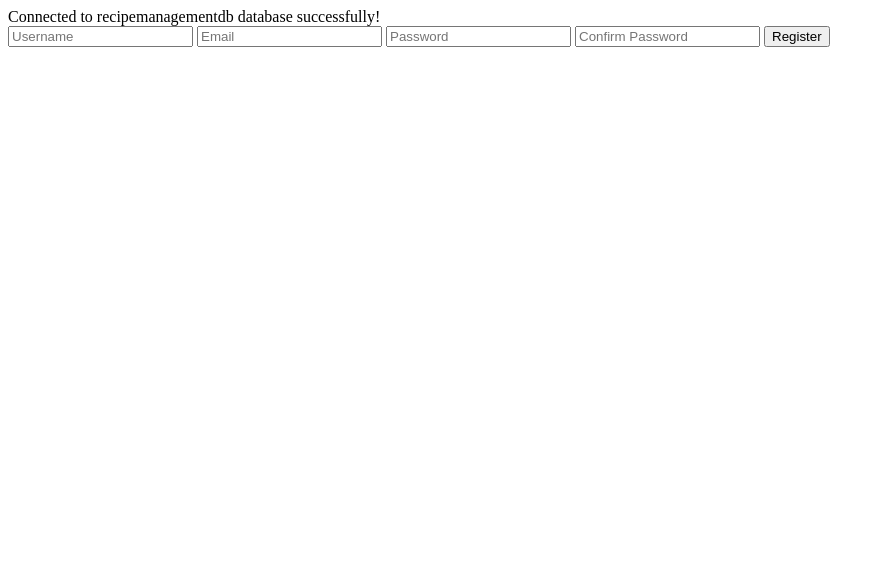
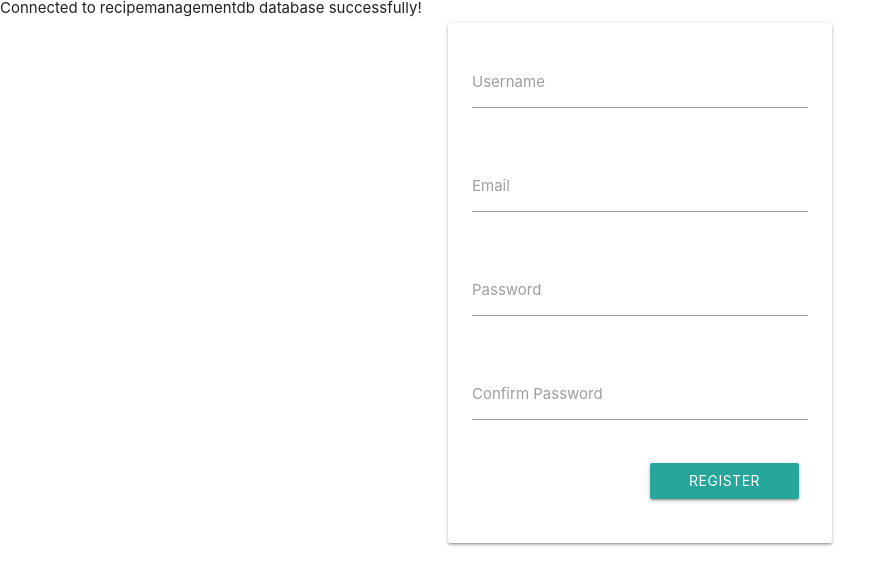
Before and after one commit to gaoyunjiemao/CSIS3280Project, a PHP site: page /register.php in a window 1280 px wide. Shown: the top 585 px of the page, without its empty margins (0-896 px from the left). Run offline with PHP 8.4, Linux system fonts and the light colour scheme.

Commit message:
Added design Changes to register.php, Connect login.php and register.php

```diff
--- a/register.php
+++ b/register.php
@@ -6,14 +6,45 @@
   <head>
     <meta charset="utf-8">
     <title>Create your Recipe Manager Account</title>
+		<link rel="stylesheet" href="css/reset.css">
+		<link rel="stylesheet" href="css/materialize.css">
+		<link rel="stylesheet" href="css/login.css">
+		<link rel="stylesheet" href="https://fonts.googleapis.com/icon?family=Material+Icons">
+		<link rel="stylesheet" href="https://fonts.googleapis.com/css?family=Roboto" >
   </head>
   <body>
-    <form class="" action="" method="post">
-      <input type="text" name="usernameText" placeholder="Username">
-      <input type="email" name="emailText" placeholder="Email">
-      <input type="password" name="password" placeholder="Password">
-      <input type="password" name="password2" placeholder="Confirm Password" >
-      <button type="submit" name="submit">Register</button>
+		<div class="container">
+			<div class="card">
+				<form class="col s12" action="" method="post">
+					<div class="card-content">
+						<div class="row ">
+							<div class="input-field col s12 ">
+								<input id="usernameText" type="text" name="usernameText" class="validate" required>
+								<label for="usernameText">Username</label>
+							</div>
+						</div>
+						<div class="row">
+							<div class="input-field col s12 ">
+								<input id="emailText" type="email" name="emailText" class="validate" required>
+								<label for="password">Email</label>
+							</div>
+						</div>
+						<div class="row">
+							<div class="input-field col s12 ">
+								<input id="password" type="password" name="password" class="validate" required>
+								<label for="password">Password</label>
+							</div>
+						</div>
+						<div class="row">
+							<div class="input-field col s12 ">
+								<input id="password2" type="password" name="password2" class="validate" required>
+								<label for="password2">Confirm Password</label>
+							</div>
+						</div>
+						<div class="row">
+							<button class="waves-effect waves-light btn col s5 right" type="submit" name="submit">Register</button>
+						</div>
+					</div>
       <?php
 		if(isset($_POST['submit'])){
 			global $dbConn;
@@ -36,24 +67,14 @@
 					}
 				}
 				else{
-					print "Please confirm your password";
+					print "<div class='error card-content'>Please confirm your password</div>";
 				}
 			}
 			else{
-				print "Please enter your name, email address and password, thanks!";
+				print "<div class='error card-content'>Please enter your name, email address and password, thanks!</div>";
 			}
 	  	}
-
-
-
-
-
-
-
-
-
-
-           /*
+     /*
         DROP TABLE IF EXISTS AUTHOR;
 		CREATE TABLE IF NOT EXISTS AUTHOR(
    		AuthorID   INTEGER  NOT NULL PRIMARY KEY AUTO_INCREMENT
@@ -67,11 +88,8 @@
 	INSERT INTO AUTHOR(AuthorID,AuthorName,AuthorEmail,AuthorPassword) VALUES (203,'Andrea Cushman','andrea@gmail.com','andrea1234');
 	INSERT INTO AUTHOR(AuthorID,AuthorName,AuthorEmail,AuthorPassword) VALUES (204,'VBRAUER671','vbrauer671@gmail.com','vbrauer671');
 	INSERT INTO AUTHOR(AuthorID,AuthorName,AuthorEmail,AuthorPassword) VALUES (205,'Sean S.','sean@gmail.com','sean1234');*/
-
-
-
-
       ?>
     </form>
+		<script src="js/materialize.js"></script>
   </body>
 </html>
```
Also changed, not shown: login.php (+4 -5 lines).
